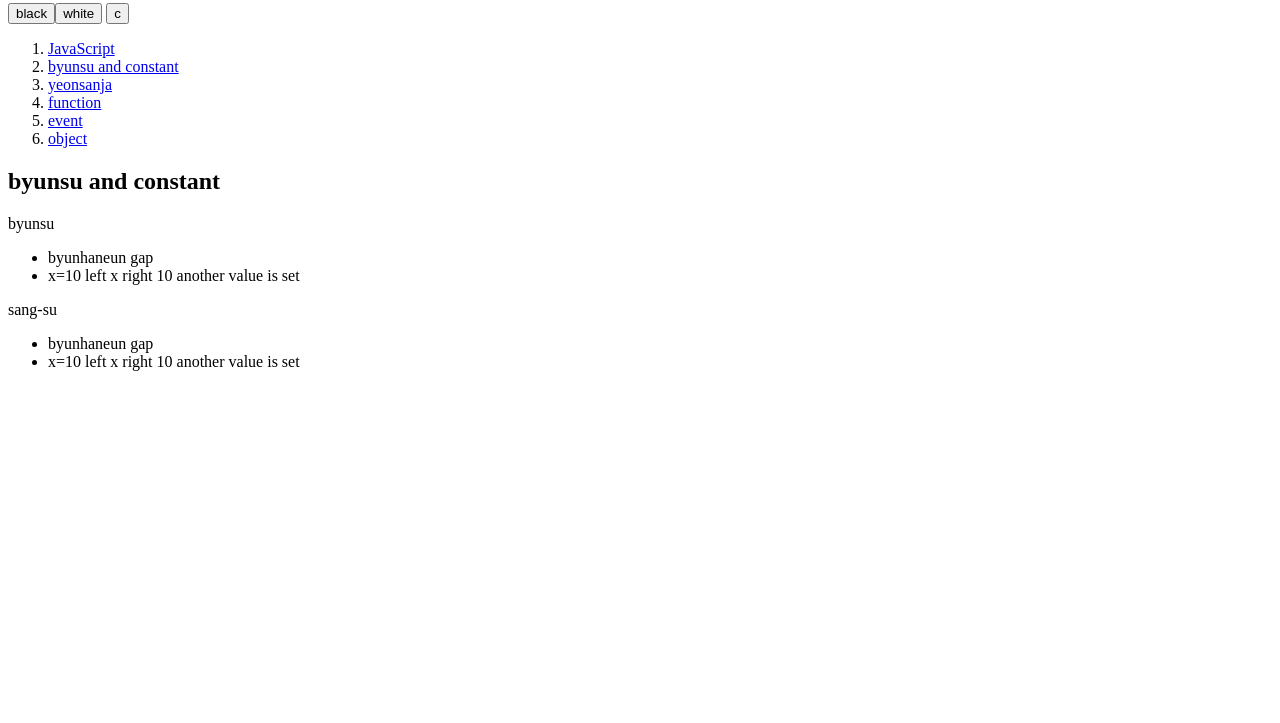
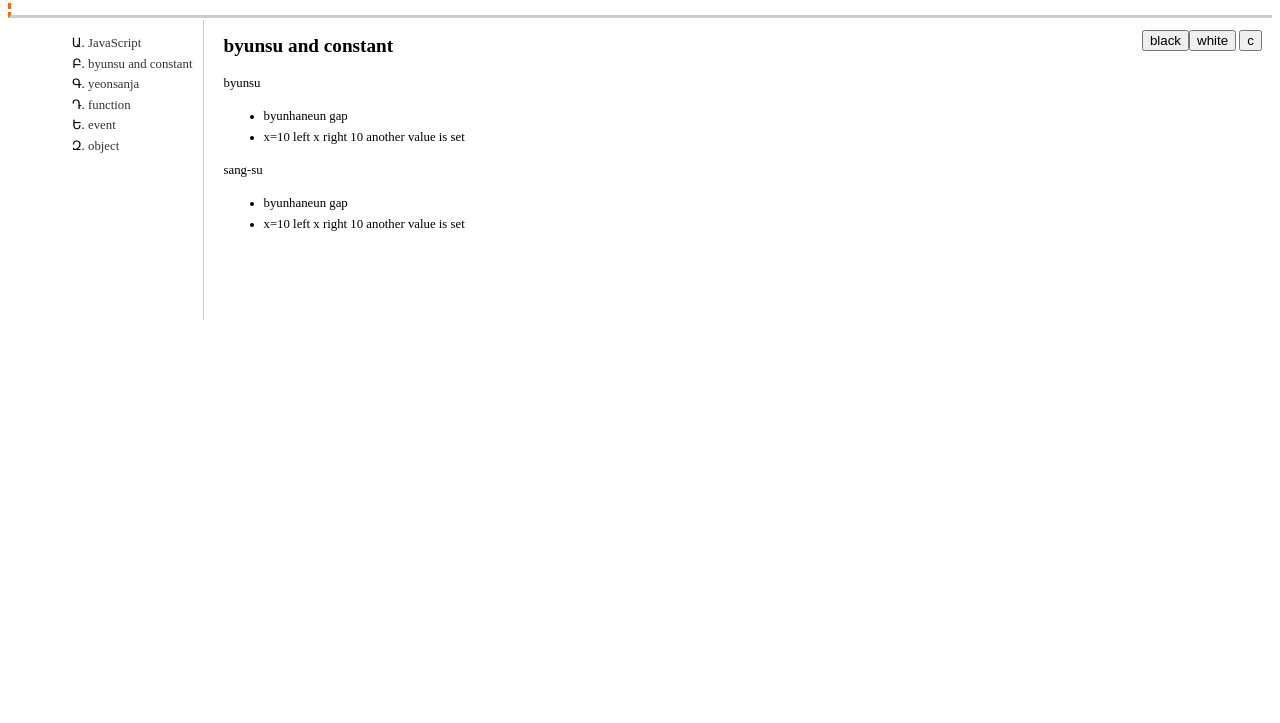
Before and after one commit to ewonsok/opentutorials, a plain HTML site: page javascript.html in a window 1280 px wide. Shown: the part 77-800 px from the top of the page. Drawn offline with Linux system fonts and the light colour scheme.

Commit message:
css added

```diff
--- a/javascript.html
+++ b/javascript.html
@@ -2,6 +2,51 @@
 <html>
 	<head>
 		<meta charset="UTF-8">
+		<style type="text/css">
+		body{
+			font-size: 0.8em;
+			font-family: dotum;
+			line-height: 1.6em;
+		}
+		 header{
+			border-bottom: 3px solid #ccc;
+			border-left: 3px dashed #FF6600;
+			padding: 20px 50px;
+			margin-bottom: 2px;
+		}
+
+		#toolbar{
+			padding: 10px;
+			float: right;
+		}
+		nav {
+			float: left;
+			margin-right: 20px;
+			min-height: 300px;
+			border-right: 1px solid #ccc;
+		}
+		nav ol{
+			list-style: armenian;
+			padding-left: 80px;
+			padding-right: 10px;
+		}
+		article{
+			float: left;
+		}
+		a{
+			text-decoration: none;
+		}
+		a:link,a:visited{
+			color: #333;
+		}
+		a:hover{
+			color: #f60;
+		}
+		h1{
+			font-size: 1.4em;
+		}
+
+		</style>
 	</head>
 	<body id="body">
 		<div>
```
